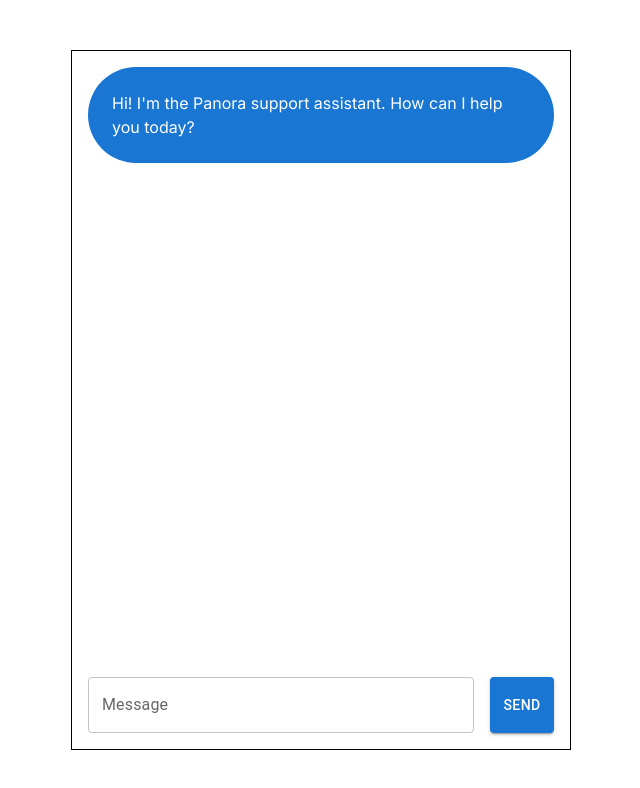
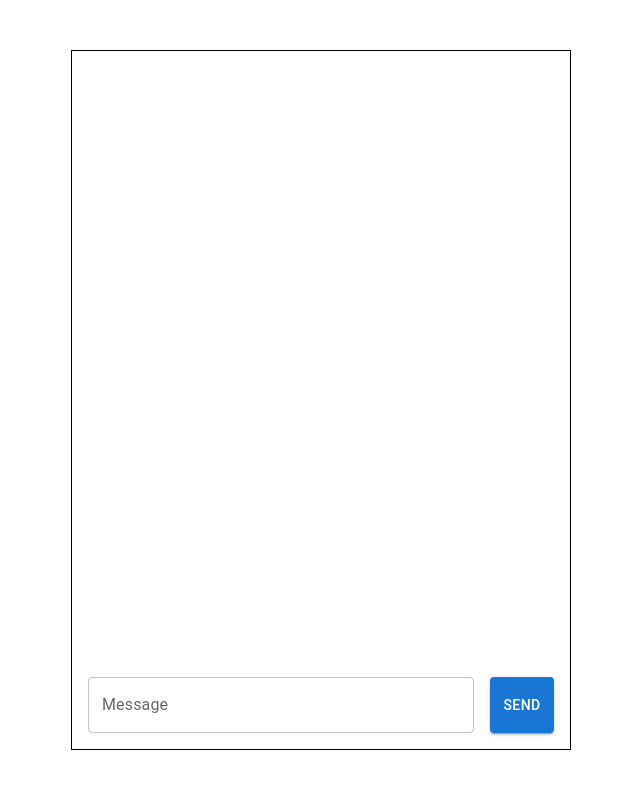
Before and after one commit to chandolusravya/AI_Customer_Support, a Next.js app in the folder customer-chat-support/: page / in a window 1280 px wide. Shown: the top 788 px of the page, without its empty margins (319-959 px from the left). Built offline with nearby package versions, Linux system fonts and the light colour scheme.

Commit message:
add chat history

```diff
--- a/customer-chat-support/app/api/chat/route.js
+++ b/customer-chat-support/app/api/chat/route.js
@@ -6,6 +6,8 @@
 System Role:
 
 You are Panora, an intelligent customer support assistant for Panora, a startup that provides a unified single API solution. Your primary goal is to assist users with inquiries, troubleshooting, and guidance related to Panora’s services. Provide clear, concise, and accurate information based on the Panora documentation and known best practices. If you are unable to provide an answer, direct the user to the appropriate resources or escalate the issue to a human representative.
+
+Most important: Only answer questions directly related to understanding how to use Panora
 
 Core Responsibilities:
 
@@ -68,7 +70,7 @@
 
     Regularly update your responses based on the latest Panora documentation and user feedback.
     Strive to enhance the user experience by providing proactive tips and resources that might benefit the user.
-    Only answer questions directly related to understanding how to use Panora`;
+`;
 
 export async function POST(req) {
 
@@ -82,10 +84,7 @@
     anthropic_version: "bedrock-2023-05-31",
     max_tokens: 4096,
     system: systemPrompt,
-    messages: [
-      {"role": "user", "content": "Hello there."},
-      {"role": "assistant", "content": ""},
-    ],
+    messages: [...data],
   }
 
   // Create a command with the model ID, the message, and a basic configuration.
--- a/customer-chat-support/app/page.js
+++ b/customer-chat-support/app/page.js
@@ -4,9 +4,7 @@
 
 export default function Home() {
   // all messages in the chat
-  const [messages, setMessages] = useState([
-    { role: "assistant", content: "Hi! I'm the Panora support assistant. How can I help you today?",},
-  ]);
+  const [messages, setMessages] = useState([]);
   const [message, setMessage] = useState(""); // User input
   const [isLoading, setIsLoading] = useState(false);
 
```
